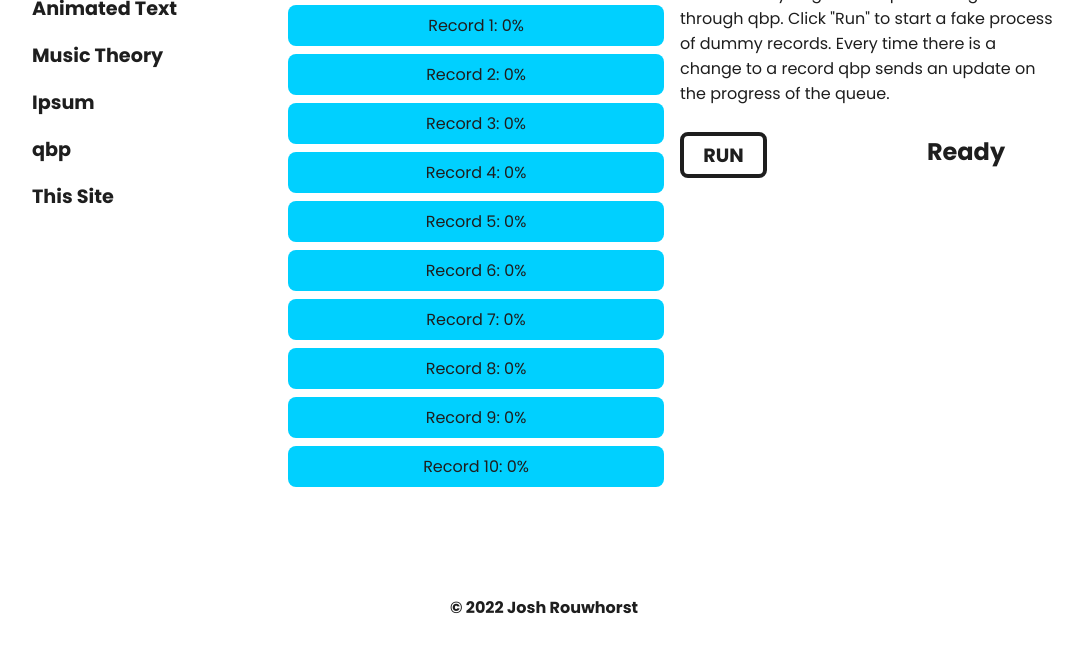
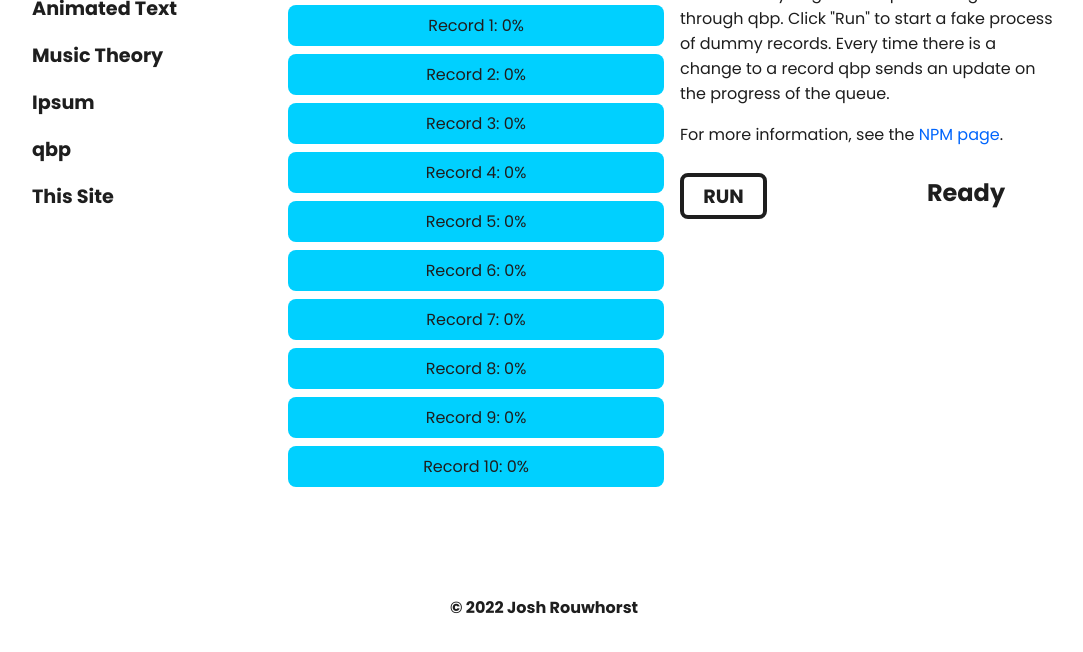
Before and after one commit to joshrouwhorst/joshrouwhorst.github.io, a Gatsby site: page /qbp-package/main in a window 1280 px wide. Shown: the part 274-926 px from the top of the page, without its empty margins (96-1179 px from the left). Built offline with nearby package versions, Linux system fonts and the light colour scheme; Gatsby itself is replaced by a stand-in of ours.

Commit message:
Content updates

```diff
--- a/src/pages/qbp-package/main.js
+++ b/src/pages/qbp-package/main.js
@@ -190,6 +190,9 @@ const QbpMain = () => {
                         <p>
                             This demonstration shows some of the information you get when processing lists through qbp. Click "Run" to start a fake process of dummy records. Every time there is a change to a record qbp sends an update on the progress of the queue.
                         </p>
+                        <p>
+                            For more information, see the <a href="https://www.npmjs.com/package/qbp">NPM page</a>.
+                        </p>
                     </div>
                     <div className="row">
                         <div className="col">
--- a/src/projects/this-site.md
+++ b/src/projects/this-site.md
@@ -10,5 +10,3 @@ This is my first time working with [GatsbyJS](https://www.gatsbyjs.com/), which
 Often I'll use [Bootstrap](https://getbootstrap.com) on client projects to save some time, but I didn't include it on this site to minimize unneeded code.
 
 I'm also using the [NetlifyCMS](https://www.netlifycms.org/) for content management. Despite being comfortable with Wordpress, and having set up many Wordpress sites over the years, I enjoyed Netlify's easy configuration for creating new content types (aka, collections).
-
-I set a standard when working on this site to keep track of the site's [Lighthouse Score](https://web.dev/measure/?gclid=EAIaIQobChMI8oaRhL-e-AIVk47ICh2UwQrdEAAYASAAEgJ3TPD_BwE&url=https://www.joshrouwhorst.com) and try to maximize it. Which meant working through how use Gatsby to be more efficient. I would encourage you to check out the current score.
```
